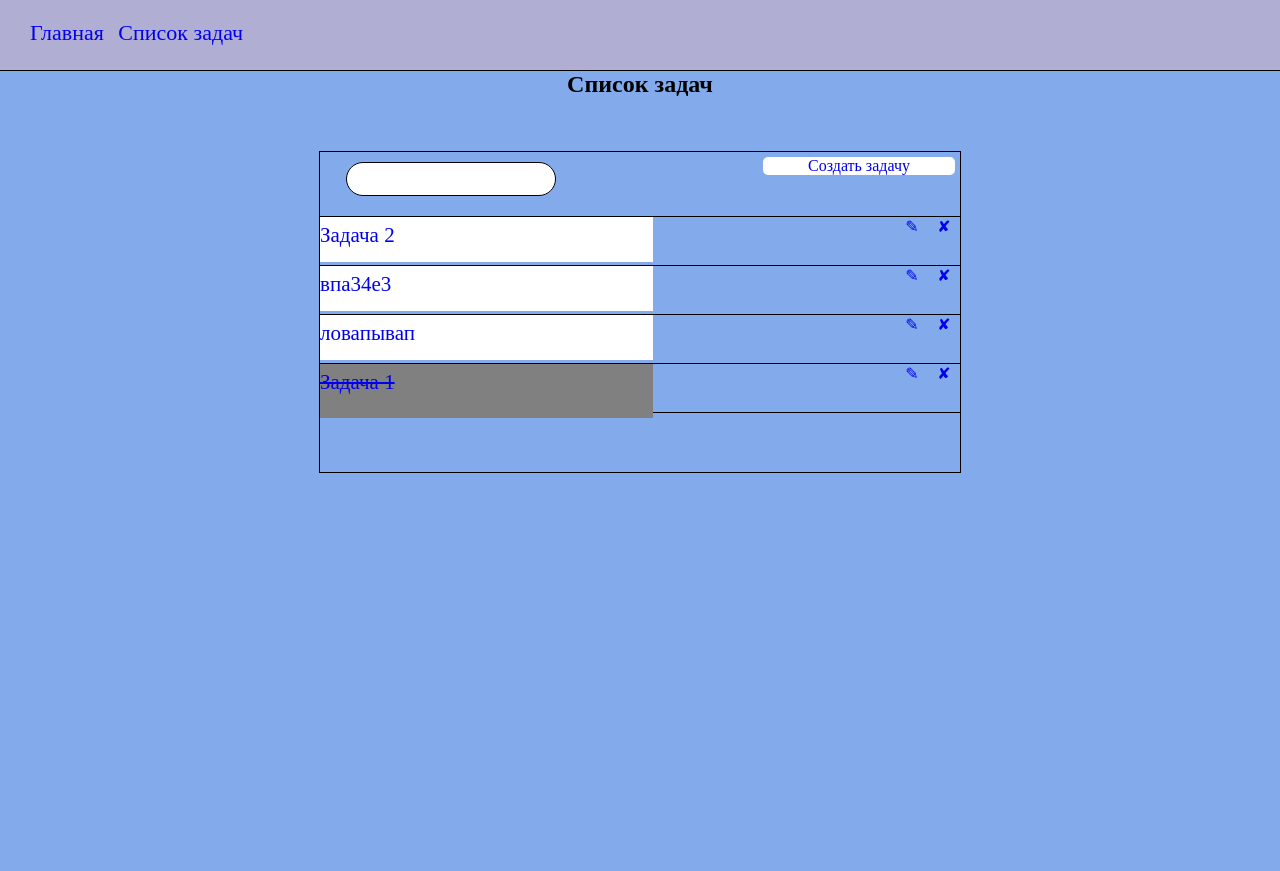
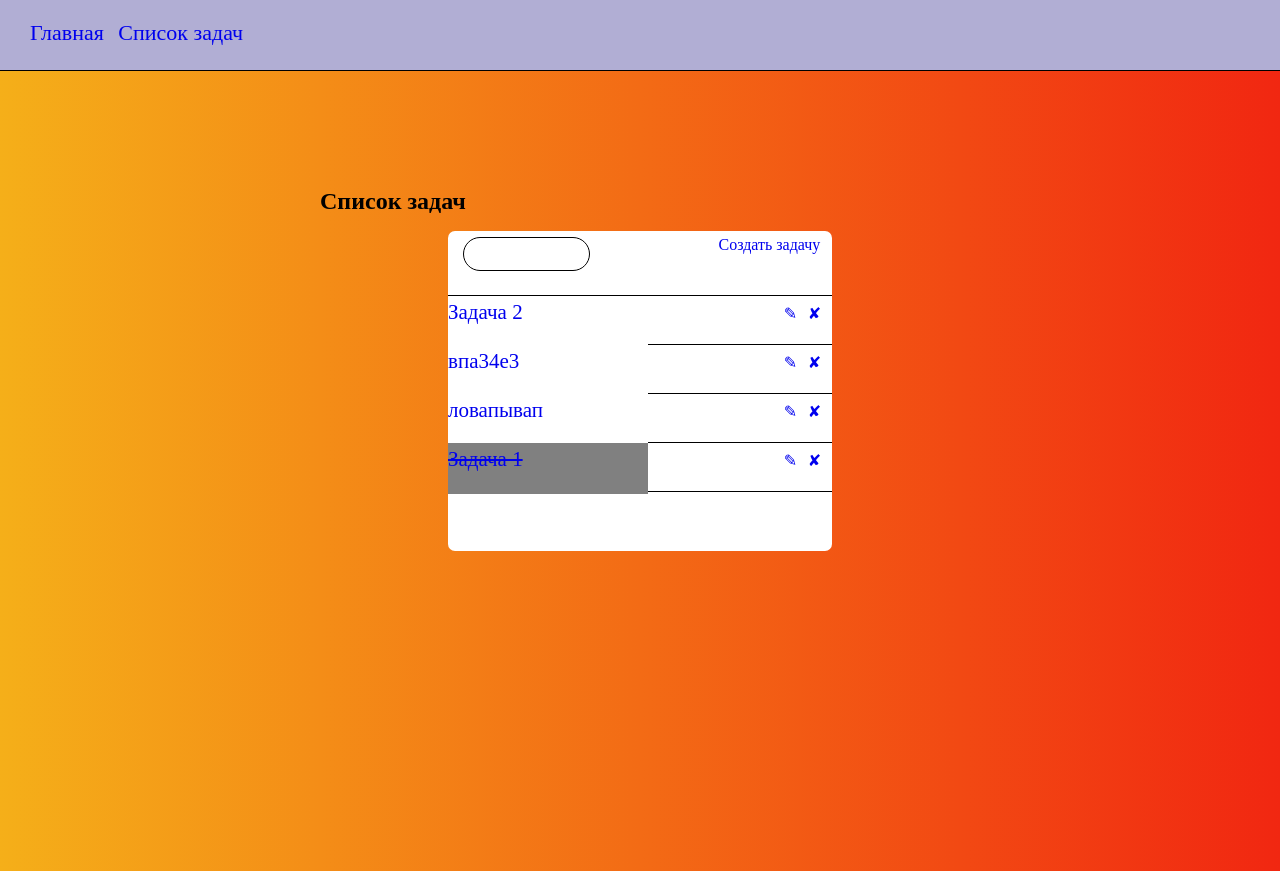
Before and after one commit to Grino777/ToDo, a Django app: page /tasks_list in a window 1280 px wide. Run offline with Django 4.2, Linux system fonts and the light colour scheme; data comes from the database, SQL or seed files in the repository.

Commit message:
Update css

```diff
--- a/todo_project/todo/static/todo/css/tasks_list.css
+++ b/todo_project/todo/static/todo/css/tasks_list.css
@@ -3,7 +3,7 @@
 */
 
 .content {
-    background-color: #83abeb;
+    background: linear-gradient(90deg, #f5af19, #f12711);
 }
 
 .content__tasks {
@@ -21,11 +21,19 @@
 -----------------------------------------------Заголовок 'таблицы'------------------------------------------------------
 */
 
-h2.title__list {
-    text-align: center;
-    height: 10%;
-    vertical-align: middle;
+.title__list {
+    position: relative;
+    height: 10rem;
+    /*line-height: 10rem;*/
 }
+
+.title__list h2 {
+    position: absolute;
+    left: 25%;
+    bottom: 10%;
+
+}
+
 
 /*
 ------------------------------------------------------------------------------------------------------------------------
@@ -40,11 +48,11 @@ h2.title__list {
 div.tasks__list {
     position: relative;
     display: block;
-    border: 1px solid black;
-    width: 50%;
+    border-radius: 7px;
+    width: 30%;
     height: 20rem;
-    margin-left: auto;
-    margin-right: auto;
+    margin: auto;
+    background: rgba(255, 255, 255, 1);
 }
 
 /* Блок создания кнопки и поиска */
@@ -124,7 +132,7 @@ a.title__task {
     top:0;
     left:0;
     width: 50%;
-    height: 2.44rem;
+    height: 2.92rem;
     background-color: white;
     font-size: 1.3125rem;
     text-decoration: none;
@@ -140,8 +148,8 @@ a.title__task:hover {
 /* Отображение кнопки редактирования */
 a.update__task {
     position: absolute;
-    top: 0;
-    right: 5%;
+    top: 0.5rem;
+    right: 2rem;
     width: 5%;
     text-align: center;
     text-decoration: none;
@@ -155,8 +163,8 @@ a.update__task:hover {
 /* Отображение кнопки удаления */
 a.delete__task {
     position: absolute;
-    top: 0;
-    right: 0;
+    top: 0.5rem;
+    right: 0.5rem;
     width: 5%;
     text-align: center;
     text-decoration: none;
@@ -183,7 +191,7 @@ ul.close a.title__task:hover {
 
 ul.close a.title__task {
     width: 50%;
-    height: 100%;
+    height: 2.92rem;
     background-color: grey;
     font-size: 1.3125rem;
     text-decoration: none;
--- a/todo_project/todo/templates/todo/tasks_list.html
+++ b/todo_project/todo/templates/todo/tasks_list.html
@@ -17,13 +17,15 @@
 {% block content %}
     {% include 'includes/navbar.html' %}
         <div class="content__tasks">
-            <h2 class="title__list">Список задач</h2>
+            <div class="title__list">
+                <h2>Список задач</h2>
+            </div>
             <div class="tasks__list">
                 <div class="create__tasks">
                     <div class="search__field"><input type="text"></div>
                     <a href="{% url 'create_task' %}">Создать задачу</a>
                 </div>
-                <div class="tasks">
+                <section class="tasks">
                     {% for todo in todos %}
                         <ul class="task__info {% if todo.status is True %}close{% endif %}">
 <!--                        <ul class="task__info {% if todo.status is False %}task__info{% else %}task__info__close{% endif %}">-->
@@ -32,7 +34,7 @@
                             <li><a href="delete_task/{{ todo.id }}" class="delete__task">&#10008;</a></li>
                         </ul>
                     {% endfor %}
-                </div>
+                </section>
             </div>
         </div>
 {% endblock %}
```
